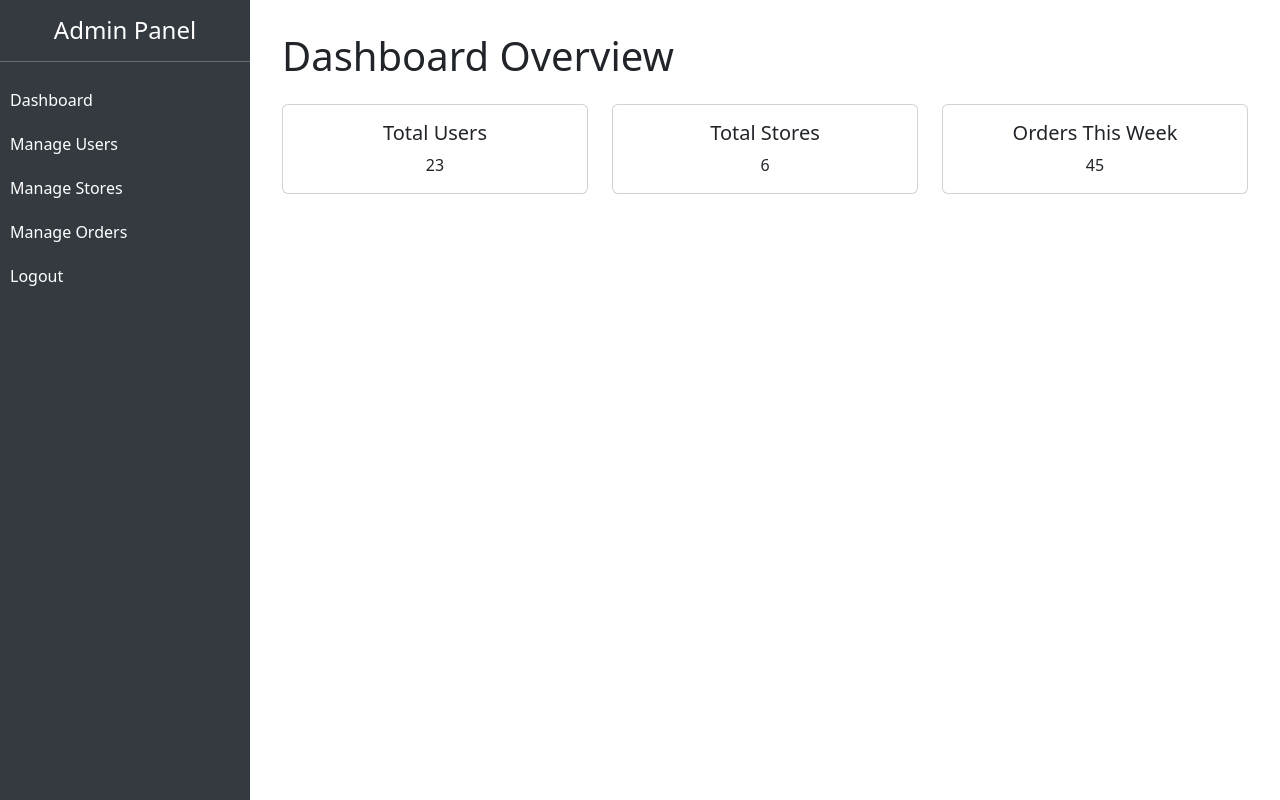
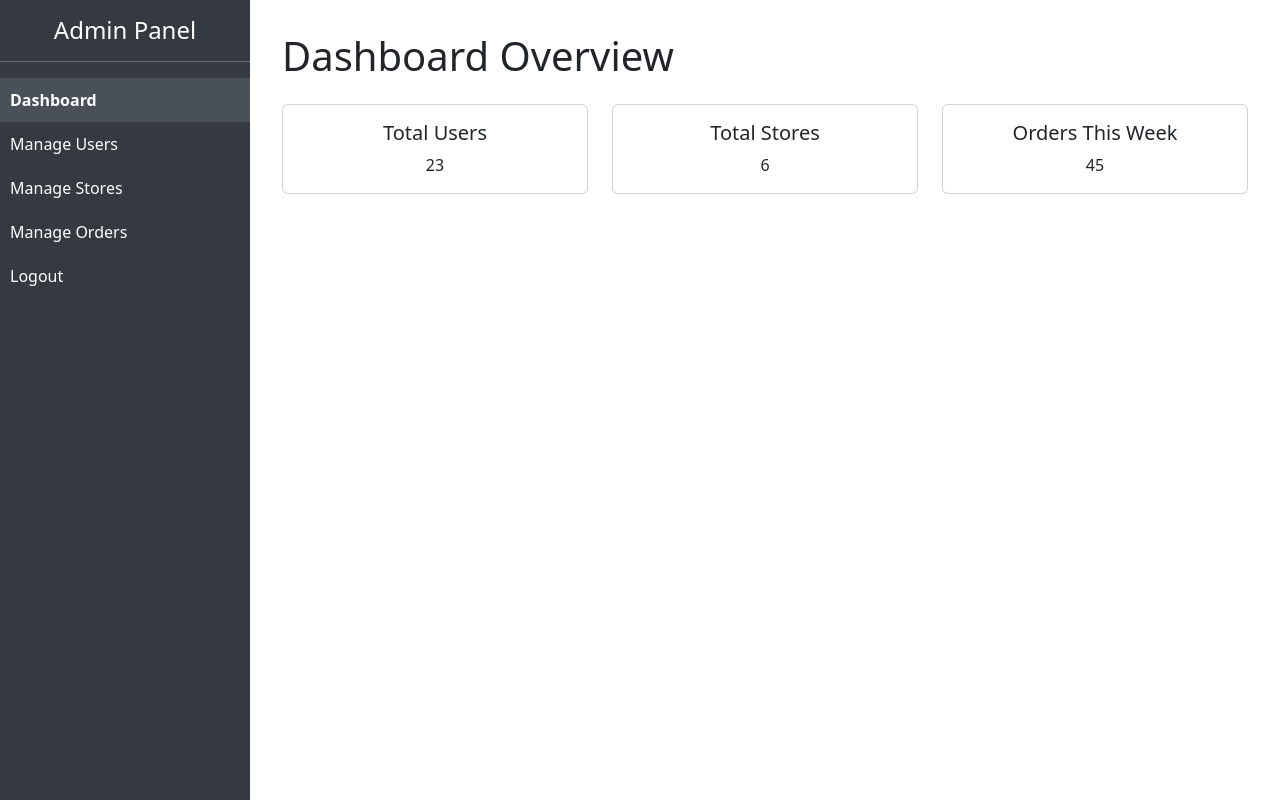
Before and after one commit to GregoryCarberry/ordersys, a Flask app: page /admin/dashboard in a window 1280 px wide. Run offline with Flask 2, Linux system fonts and the light colour scheme; the visitor is signed in with stand-in values (Sample User, id 1).

```diff
--- a/backend/app/templates/admin/dashboard.html
+++ b/backend/app/templates/admin/dashboard.html
@@ -24,8 +24,9 @@
             display: block;
             padding: 10px;
         }
-        #sidebar a:hover {
+        #sidebar a.active, #sidebar a:hover {
             background: #495057;
+            font-weight: bold;
         }
         #content {
             flex-grow: 1;
@@ -33,18 +34,32 @@
             overflow-y: auto;
         }
     </style>
+
 </head>
 <body>
 
     <div id="sidebar">
         <h4 class="text-center">Admin Panel</h4>
         <hr>
-        <a href="/admin/dashboard">Dashboard</a>
-        <a href="#">Manage Users</a>
-        <a href="#">Manage Stores</a>
-        <a href="#">Manage Orders</a>
-        <a href="/logout">Logout</a>
+        <ul class="nav flex-column">
+            <li class="nav-item">
+                <a class="nav-link {% if request.path == '/admin/dashboard' %}active{% endif %}" href="/admin/dashboard">Dashboard</a>
+            </li>
+            <li class="nav-item">
+                <a class="nav-link {% if request.path == '/admin/users' %}active{% endif %}" href="/admin/users">Manage Users</a>
+            </li>
+            <li class="nav-item">
+                <a class="nav-link {% if request.path == '/admin/stores' %}active{% endif %}" href="/admin/stores">Manage Stores</a>
+            </li>
+            <li class="nav-item">
+                <a class="nav-link {% if request.path == '/admin/orders' %}active{% endif %}" href="/admin/orders">Manage Orders</a>
+            </li>
+            <li class="nav-item">
+                <a class="nav-link" href="/logout">Logout</a>
+            </li>
+        </ul>
     </div>
+
 
     <div id="content">
         <h1>Dashboard Overview</h1>
```
Also changed, not shown: backend/app/auth_routes.py (+8 -3 lines).
